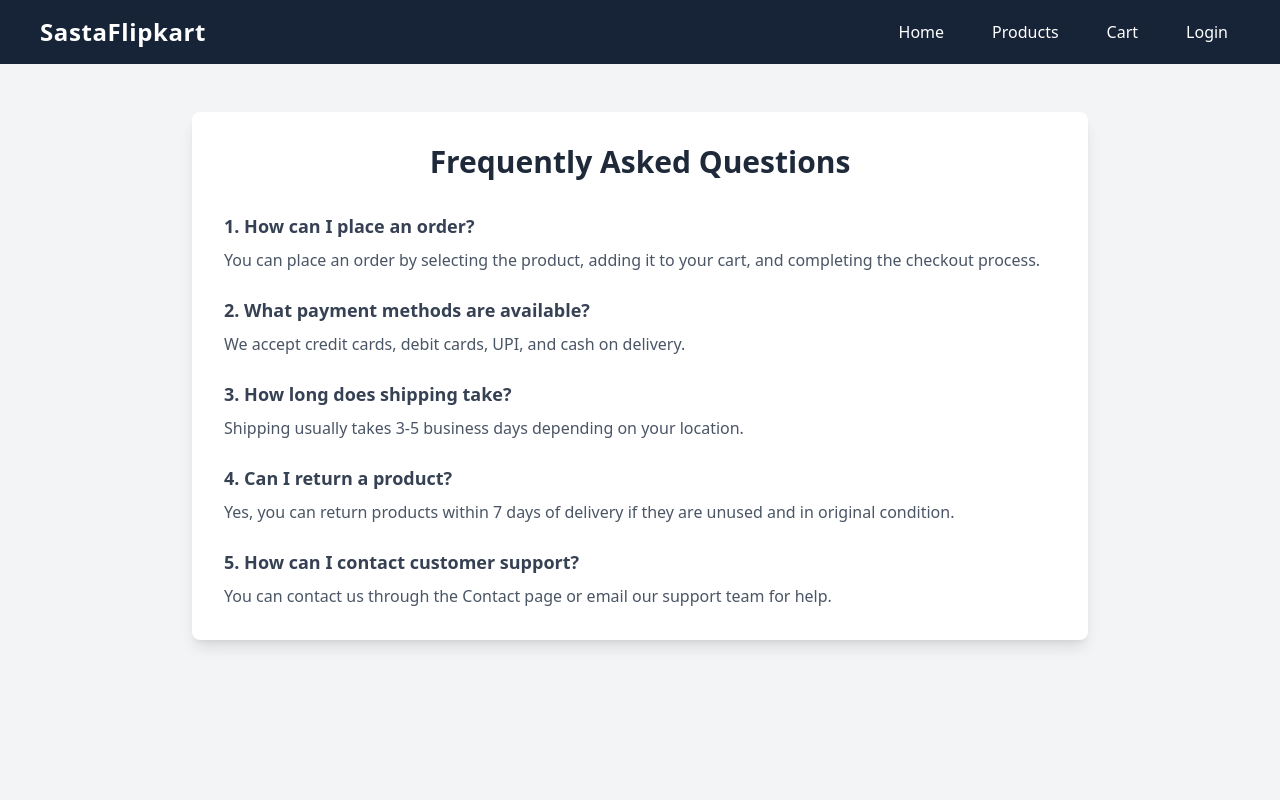
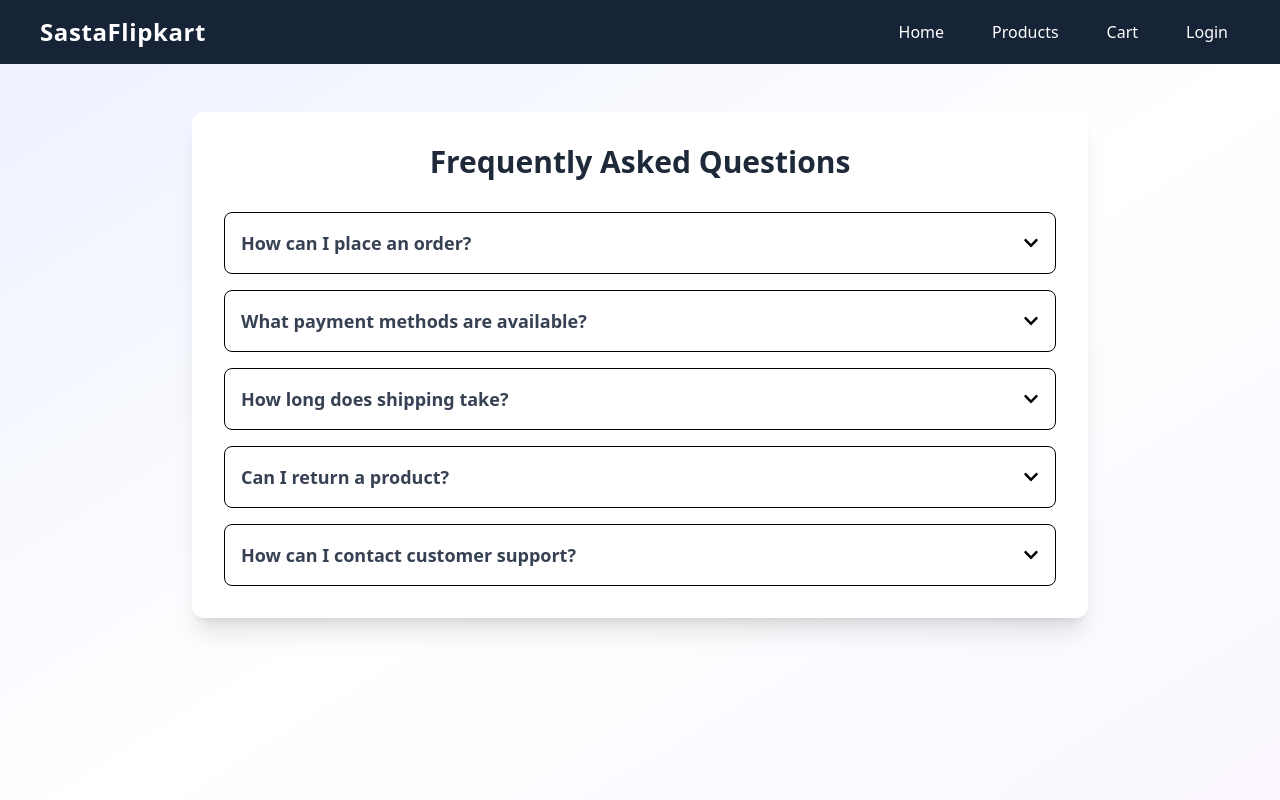
Before and after one commit to Nisita-Chandel/Flipcart-clone, a React (Vite) app in the folder frontend/: page /faq in a window 1280 px wide. Shown: the top 800 px of the page. Built offline with nearby package versions, Linux system fonts and the light colour scheme.

Commit message:
updated code

```diff
--- a/frontend/src/pages/Faq.jsx
+++ b/frontend/src/pages/Faq.jsx
@@ -1,66 +1,74 @@
-import React from "react";
+import React, { useState } from "react";
+import { FaChevronDown } from "react-icons/fa";
+
+const faqData = [
+  {
+    question: "How can I place an order?",
+    answer:
+      "You can place an order by selecting a product, adding it to your cart, and completing the checkout process."
+  },
+  {
+    question: "What payment methods are available?",
+    answer:
+      "We accept Credit Cards, Debit Cards, UPI, Net Banking, and Cash on Delivery."
+  },
+  {
+    question: "How long does shipping take?",
+    answer:
+      "Shipping usually takes 3-5 business days depending on your delivery location."
+  },
+  {
+    question: "Can I return a product?",
+    answer:
+      "Yes, products can be returned within 7 days of delivery if they are unused and in original packaging."
+  },
+  {
+    question: "How can I contact customer support?",
+    answer:
+      "You can contact our support team through the Contact page or email us at support@example.com."
+  }
+];
 
 const Faq = () => {
+  const [activeIndex, setActiveIndex] = useState(null);
+
+  const toggleFAQ = (index) => {
+    setActiveIndex(activeIndex === index ? null : index);
+  };
+
   return (
-    <div className="min-h-screen bg-gray-100 py-12 px-6">
-      <div className="max-w-4xl mx-auto bg-white shadow-lg rounded-lg p-8">
+    <div className="min-h-screen bg-gradient-to-br from-indigo-50 via-white to-purple-50 py-12 px-6">
+      <div className="max-w-4xl mx-auto bg-white shadow-xl rounded-xl p-8">
 
         {/* Heading */}
         <h1 className="text-3xl font-bold text-center text-gray-800 mb-8">
           Frequently Asked Questions
         </h1>
 
-        {/* FAQ 1 */}
-        <div className="mb-6">
-          <h2 className="text-lg font-semibold text-gray-700">
-            1. How can I place an order?
-          </h2>
-          <p className="text-gray-600 mt-2">
-            You can place an order by selecting the product, adding it to your
-            cart, and completing the checkout process.
-          </p>
-        </div>
+        {/* FAQ List */}
+        <div className="space-y-4">
+          {faqData.map((faq, index) => (
+            <div
+              key={index}
+              className="border rounded-lg p-4 cursor-pointer hover:shadow-md transition"
+              onClick={() => toggleFAQ(index)}
+            >
+              <div className="flex justify-between items-center">
+                <h2 className="text-lg font-semibold text-gray-700">
+                  {faq.question}
+                </h2>
+                <FaChevronDown
+                  className={`transition-transform ${
+                    activeIndex === index ? "rotate-180" : ""
+                  }`}
+                />
+              </div>
 
-        {/* FAQ 2 */}
-        <div className="mb-6">
-          <h2 className="text-lg font-semibold text-gray-700">
-            2. What payment methods are available?
-          </h2>
-          <p className="text-gray-600 mt-2">
-            We accept credit cards, debit cards, UPI, and cash on delivery.
-          </p>
-        </div>
-
-        {/* FAQ 3 */}
-        <div className="mb-6">
-          <h2 className="text-lg font-semibold text-gray-700">
-            3. How long does shipping take?
-          </h2>
-          <p className="text-gray-600 mt-2">
-            Shipping usually takes 3-5 business days depending on your location.
-          </p>
-        </div>
-
-        {/* FAQ 4 */}
-        <div className="mb-6">
-          <h2 className="text-lg font-semibold text-gray-700">
-            4. Can I return a product?
-          </h2>
-          <p className="text-gray-600 mt-2">
-            Yes, you can return products within 7 days of delivery if they are
-            unused and in original condition.
-          </p>
-        </div>
-
-        {/* FAQ 5 */}
-        <div>
-          <h2 className="text-lg font-semibold text-gray-700">
-            5. How can I contact customer support?
-          </h2>
-          <p className="text-gray-600 mt-2">
-            You can contact us through the Contact page or email our support
-            team for help.
-          </p>
+              {activeIndex === index && (
+                <p className="text-gray-600 mt-3">{faq.answer}</p>
+              )}
+            </div>
+          ))}
         </div>
 
       </div>
```
